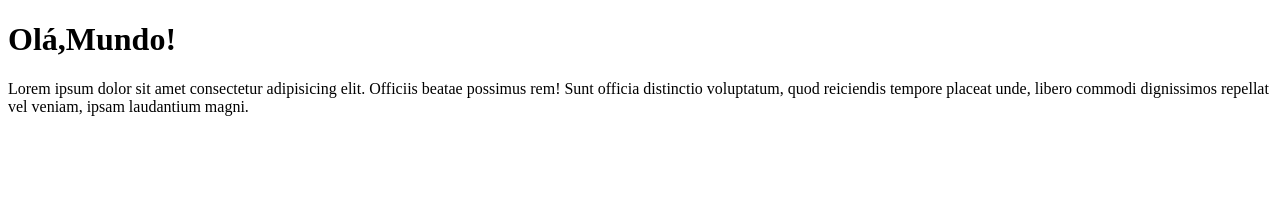
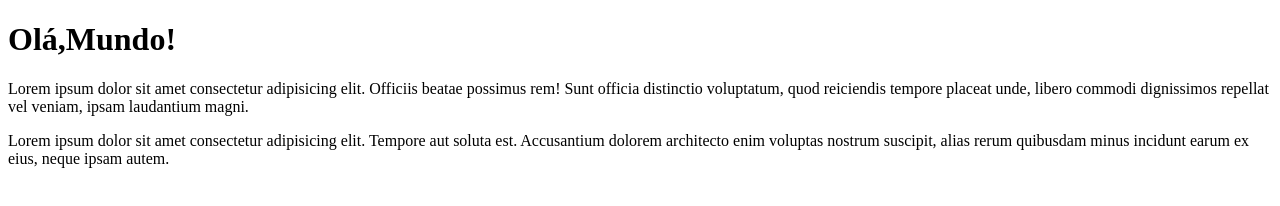
Before and after one commit to AmandaGIT24/Ola-Mundo, a plain HTML site: page site-exemplo/index.html in a window 1280 px wide. Drawn offline with Linux system fonts and the light colour scheme.

Commit message:
adicionei um paragrafo

```diff
--- a/site-exemplo/index.html
+++ b/site-exemplo/index.html
@@ -9,5 +9,6 @@
     <h1>Olá,Mundo!</h1>
     <p>Lorem ipsum dolor sit amet consectetur adipisicing elit. Officiis beatae possimus rem! Sunt officia distinctio
          voluptatum, quod reiciendis tempore placeat unde, libero commodi dignissimos repellat vel veniam, ipsam laudantium magni.</p>
+         <p>Lorem ipsum dolor sit amet consectetur adipisicing elit. Tempore aut soluta est. Accusantium dolorem architecto enim voluptas nostrum suscipit, alias rerum quibusdam minus incidunt earum ex eius, neque ipsam autem.</p>
 </body>
 </html>
```
